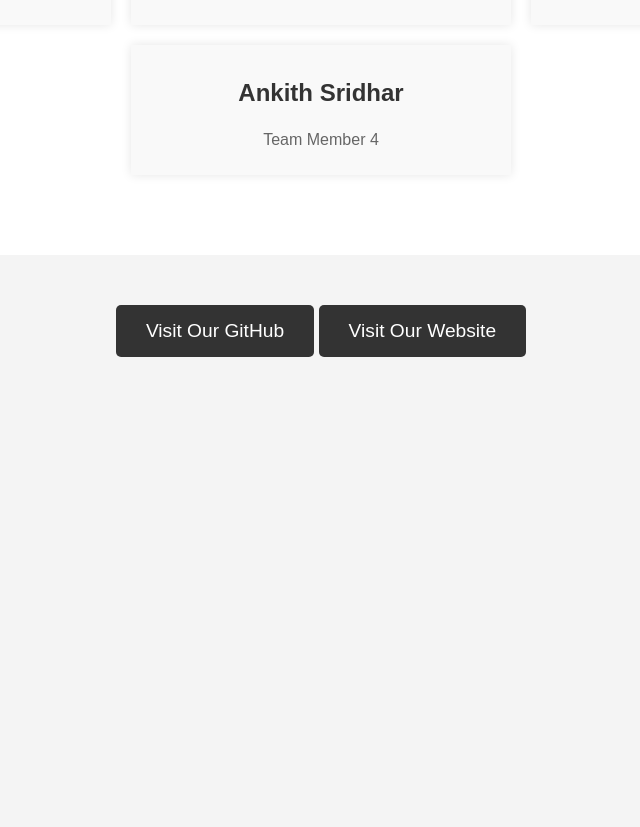
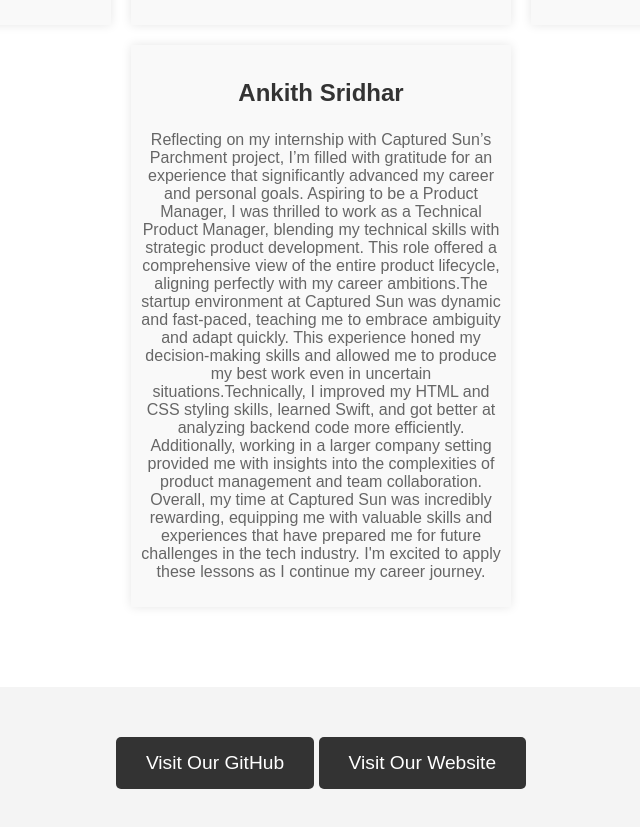
Before and after one commit to Blakeefuller/parchment.team2.io, a plain HTML site: page index.html in a window 1280 px wide. Shown: the part 1307-2134 px from the top of the page, without its empty margins (319-959 px from the left). Before the commit the page ends 1734 px from the top, so only its background shows below. Drawn offline with Linux system fonts and the light colour scheme.

Commit message:
added my blog

```diff
--- a/index.html
+++ b/index.html
@@ -57,7 +57,20 @@
                 </div>
                 <div class="team-member">
                     <h3>Ankith Sridhar</h3>
-                    <p>Team Member 4</p>
+                    <p>Reflecting on my internship with Captured Sun’s Parchment project, I’m filled with gratitude for an experience that
+                        significantly advanced my career and personal goals. Aspiring to be a Product Manager, I was
+                        thrilled to work as a Technical Product Manager, blending my technical skills with strategic
+                        product development. This role offered a comprehensive view of the entire product lifecycle,
+                        aligning perfectly with my career ambitions.The startup environment at Captured Sun was
+                        dynamic and fast-paced, teaching me to embrace ambiguity and adapt quickly. This experience
+                        honed my decision-making skills and allowed me to produce my best work even in uncertain
+                        situations.Technically, I improved my HTML and CSS styling skills, learned Swift, and got
+                        better at analyzing backend code more efficiently. Additionally, working in a larger company
+                        setting provided me with insights into the complexities of product management and team
+                        collaboration. Overall, my time at Captured Sun was incredibly rewarding, equipping me with
+                        valuable skills and experiences that have prepared me for future challenges in the tech
+                        industry. I'm excited to apply these lessons as I continue my career journey.
+                        </p>
                 </div>
             </div>
         </section>
```
